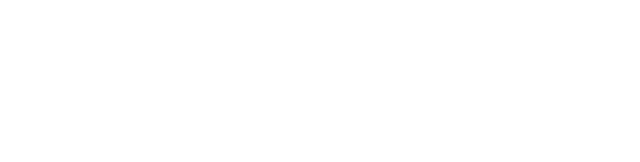
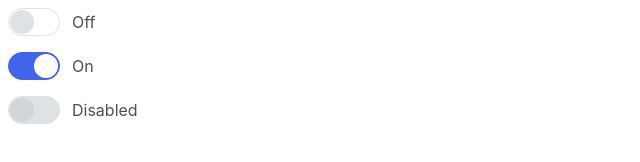
Before and after one commit to js-tasks-ru/htmlcss-20240216_dosug4, a website: page 07-lection5/03-toggler/index.html in a window 1280 px wide. Shown: the whole page, without its empty margins (0-640 px from the left). Drawn offline with Linux system fonts and the light colour scheme.

Commit message:
add solution for toggler

```diff
--- a/07-lection5/03-toggler/index.html
+++ b/07-lection5/03-toggler/index.html
@@ -1,11 +1,39 @@
 <!DOCTYPE html>
-<!-- Страница с кнопкой переключения -->
 <html lang="ru">
     <head>
         <link rel="stylesheet" href="../../assets/css/main.css">
         <link rel="stylesheet" href="./toggler.css">
     </head>
     <body>
+        <label class="toggle">
+            <input class="toggle__input" type="checkbox">
+            <div class="toggle__state">
+                <div class="toggle__control">
+                    <div class="toggle__icon"></div>
+                </div>
+            <div class="toggle__label">Off</div>
+            </div>
+        </div>
+        </label>
 
+        <label class="toggle">
+            <input class="toggle__input" type="checkbox" checked>
+            <div class="toggle__state">
+                <div class="toggle__control">
+                    <div class="toggle__icon"></div>
+                </div>
+                <div class="toggle__label">On</div>
+            </div>
+        </label>
+
+        <label class="toggle">
+            <input class="toggle__input" type="checkbox" disabled>
+            <div class="toggle__state">
+                <div class="toggle__control">
+                    <div class="toggle__icon"></div>
+                </div>
+                <div class="toggle__label">Disabled</div>
+            </div>
+        </label>
     </body>
 </html>
--- a/07-lection5/03-toggler/toggler.css
+++ b/07-lection5/03-toggler/toggler.css
@@ -0,0 +1,77 @@
+.toggle {
+    display: block;
+    position: relative;
+}
+
+.toggle__label {
+    font-family: Inter;
+    font-size: 16px;
+    font-weight: 400;
+    line-height: 24px;
+    letter-spacing: 0em;
+    text-align: left;
+    color: #495057;
+}
+
+.toggle__icon {
+    width: 24px;
+    height: 24px;
+    top: calc(50% - 24px/2);
+    background: #DDE2E5;
+    border-radius: 16px;
+    margin-left: 1px;
+}
+
+
+.toggle__state {
+    display: flex;
+    gap: 12px;
+    align-items: center;
+    cursor: pointer;
+    margin-bottom: 16px;
+}
+
+.toggle__control {
+    position: relative;
+    width: 52px;
+    height: 28px;
+    border-radius: 16px;
+    border: 1px solid #DDE2E5;
+    background: #FFFFFF;
+    display: flex;
+    align-items: center;
+    box-sizing: border-box;
+}
+
+.toggle__input {
+    position: absolute;
+    left: -100vw;
+    opacity: 0;
+}
+
+.toggle__input:checked ~ .toggle__state
+.toggle__control {
+    border-color: #4263EB;
+    background: #4263EB;
+}
+
+.toggle__input:checked ~ .toggle__state
+.toggle__icon {
+    margin-left: 25px;
+    background: #FFFFFF;
+}
+
+.toggle__input:disabled ~ .toggle__state
+.toggle__control {
+    background: #DDE2E5;
+}
+
+.toggle__input:disabled ~ .toggle__state
+.toggle__icon {
+    opacity: 25%;
+    background: #ACB5BD;
+}
+
+.toggle__input:disabled ~ .toggle__state {
+    cursor: default;
+}
```
